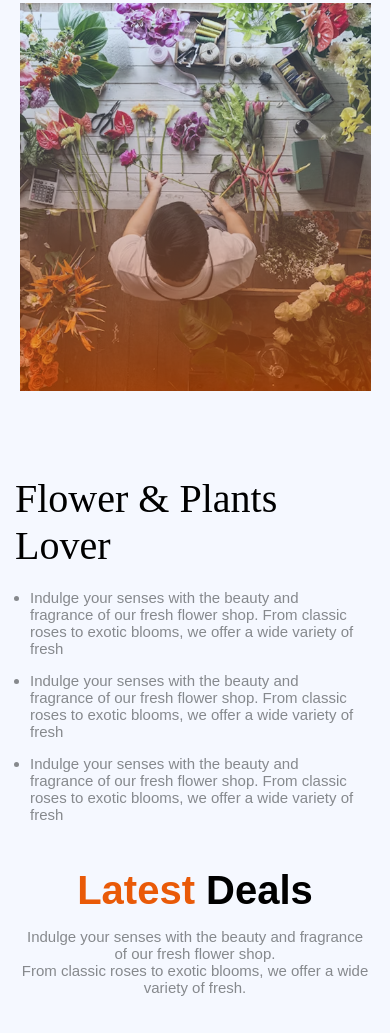
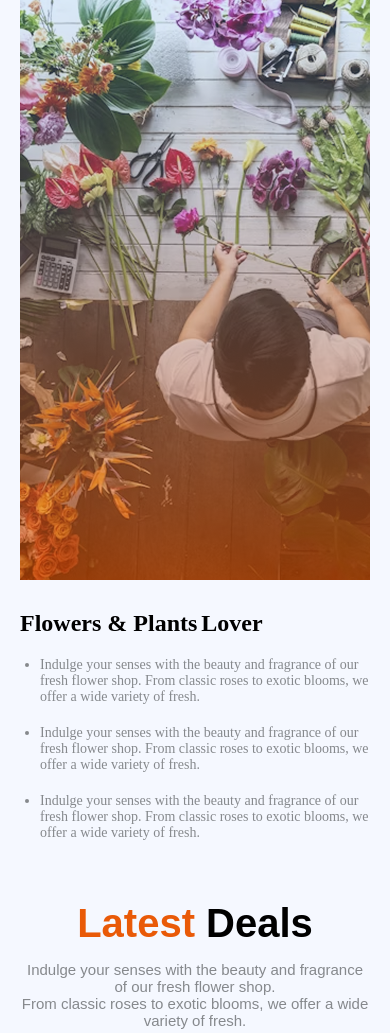
Before and after one commit to Arafat-Shalehin/Assignment-Two, a plain HTML site: page index.html in a window 390 px wide. Shown: the part 1951-2984 px from the top of the page. Drawn offline with Linux system fonts and the light colour scheme.

Commit message:
Completed the Trusted Plant Lover Badge part also modify some code

```diff
--- a/index.html
+++ b/index.html
@@ -107,27 +107,30 @@
         <!-- Plants Section End here -->
 
         <!-- Plants Lover Section -->
-         <section>
-            <div class="plant-lover-container">
-                <div class="plant-lover-img">
-                   <img src="assets/flower-store.png" alt="Flower Store">
-                </div>
-                <div class="plant-lover-title-div">
-                    <p class="plant-lover-title">Flower & Plants<br> Lover</p>
-                    <ul class="plant-lover-comment">
-                        <li>Indulge your senses with the beauty and<br> fragrance of our fresh flower shop. From classic<br> roses to exotic blooms, we offer a wide variety<br> of fresh</li>
-                        <li>Indulge your senses with the beauty and<br> fragrance of our fresh flower shop. From classic<br> roses to exotic blooms, we offer a wide variety<br> of fresh</li>
-                        <li>Indulge your senses with the beauty and<br> fragrance of our fresh flower shop. From classic<br> roses to exotic blooms, we offer a wide variety<br> of fresh</li>
-                    </ul>
-                    <p class="hide-plant-lover-title">Flower & Plants Lover</p>
-                    <ul class="ul-plant-lover-comment">
-                        <li>Indulge your senses with the beauty and fragrance of our fresh flower shop. From classic roses to exotic blooms, we offer a wide variety of fresh</li>
-                        <li>Indulge your senses with the beauty and fragrance of our fresh flower shop. From classic roses to exotic blooms, we offer a wide variety of fresh</li>
-                        <li>Indulge your senses with the beauty and fragrance of our fresh flower shop. From classic roses to exotic blooms, we offer a wide variety of fresh</li>
-                    </ul>
-                </div>
-            </div>
-         </section>
+         <div class="plant-lover-container">
+          <div class="img"><img src="assets/trusted-badge.png" alt="" /></div>
+          <div class="content">
+            <h2 class="title">Flowers & Plants</h2>
+            <h2 class="title">Lover</h2>
+            <ul>
+              <li class="comment">
+                Indulge your senses with the beauty and fragrance of our fresh
+                flower shop. From classic roses to exotic blooms, we offer a
+                wide variety of fresh.
+              </li>
+              <li class="comment">
+                Indulge your senses with the beauty and fragrance of our fresh
+                flower shop. From classic roses to exotic blooms, we offer a
+                wide variety of fresh.
+              </li>
+              <li class="comment">
+                Indulge your senses with the beauty and fragrance of our fresh
+                flower shop. From classic roses to exotic blooms, we offer a
+                wide variety of fresh.
+              </li>
+            </ul>
+          </div>
+        </div>
          <!-- Plants Lover Section End here -->
 
           <!-- Latest Deal Section start -->
--- a/style.css
+++ b/style.css
@@ -157,44 +157,58 @@ nav{
 
 /* Plant lover section */
 
-.plant-lover-container{
+.plant-lover-container {
+    max-width: 100vw;
+    margin: 200px 80px;
     display: flex;
-    margin-top: 60px;
-    justify-content: center;
+    justify-content: space-around;
     align-items: center;
-    gap: 120px;
+
 }
 
-.plant-lover-title{
-    font-family: 'Times New Roman', Times, serif;
-    font-size: 70px;
-    margin-bottom: 20px;
-    margin-left: -30px;
+.plant-lover-container .img {
+    background: url(assets/flower-store.png);
+    background-repeat: no-repeat;
+
+    width: 540px;
+    height: 597px;
+    position: relative;
+
 }
 
-.hide-plant-lover-title{
-    display: none;
+.plant-lover-container .img img {
+    height: 286px;
+    position: absolute;
+    top: -140px;
+    right: -130px;
+    filter: drop-shadow(-4px 10px 4px gray);
+
 }
 
-.plant-lover-comment{
-    font-family: sans-serif;
-    color: #86898D;
-    font-size: 25px;
+.content {
+    max-width: 50%;
+    height: auto;
+    padding-left: 60px;
+    padding-top: 20px;
 }
 
-.ul-plant-lover-comment{
-    display: none;
+.content h2 {
+    font-weight: bold;
+    font-size: 50px;
+    margin-left: -29px;
 }
 
-.plant-lover-comment li {
-    margin-bottom: 15px;
+.plant-lover-container ul li {
+    font-size: 35px;
+    color: var(--color-Gray);
+    margin: 20px 0;
 }
 
 /* Latest Deal Part */
 
 .latest-deal-div{
     text-align: center;
-    margin-top: 100px;
+    margin-top: -70px;
 }
 
 .latest-title{
@@ -429,49 +443,41 @@ nav{
 
     /* Plant Lover Part */
 
-    .plant-lover-container{
-        flex-direction: column;
-        justify-content: center;
-        align-items: center;
-    }
-
-    .plant-lover-img{
-        margin-bottom: -40px;
-        text-align: center;
-    }
-
-    .plant-lover-img img{
-        width: 90%;
-    }
-
-    .plant-lover-title-div{
-        margin: 0px 30px;
-    }
-
-    .plant-lover-title{
+    .plant-lover-container .img img {
         display: none;
     }
 
-    .hide-plant-lover-title{
-        display: block;
-        font-size: 40px;
-        margin-left: -15px;
-        margin-bottom: 20px;
+    .plant-lover-container {
+        flex-direction: column;
+        margin: 40px 20px;
     }
 
-    .plant-lover-comment{
-        display: none;
+    .content {
+        max-width: 100%;
+        padding: 0;
+
+        margin: 30px 0 0 0;
     }
 
-    .ul-plant-lover-comment{
-        display: block;
-        font-family: sans-serif;
-        color: #86898D;
-        font-size: 15px;
+    .content ul li {
+        margin-left: 20px;
+        font-size: 14px;
     }
 
-    .ul-plant-lover-comment li {
-        margin-bottom: 15px;
+    .content h2 {
+        font-size: 24px;
+        display: inline;
+        text-align: left;
+        margin-left: 0;
+    }
+
+    .plant-lover-container .content p {
+        font-size: 14px;
+    }
+
+    .plant-lover-container .img {
+        width: 100%;
+
     }
 
     /* Latest deal part */
```
